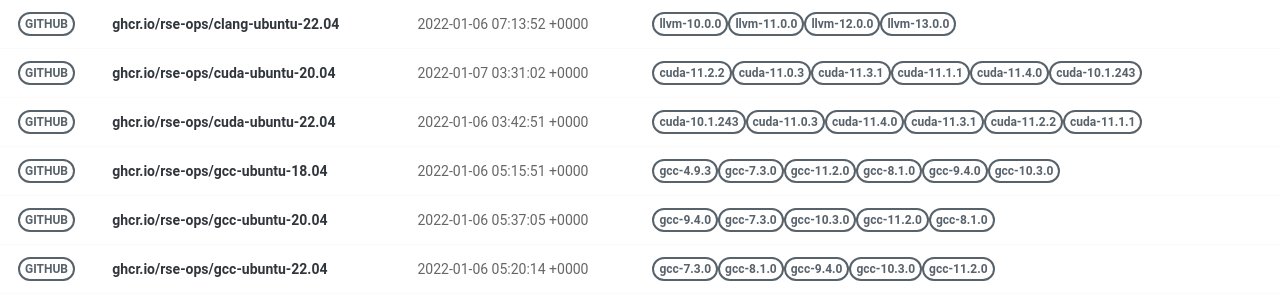
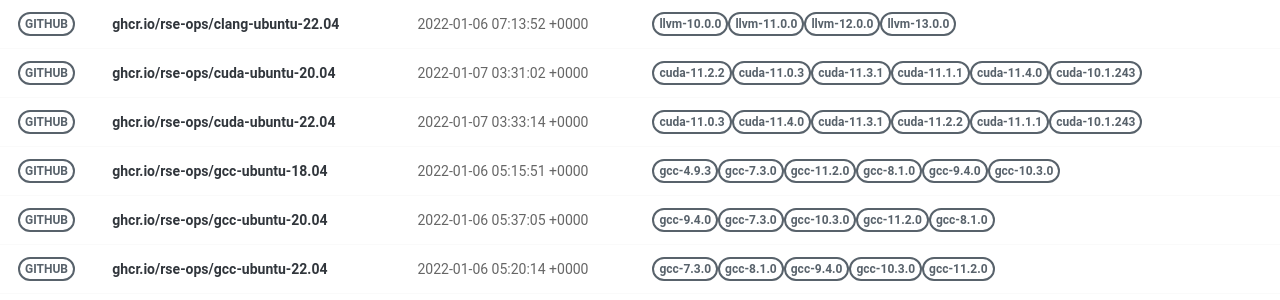
Before and after one commit to rse-ops/docker-images, a Jekyll site: the page built from pages/index.md, in a window 1280 px wide. Shown: the part 228-528 px from the top of the page. Built offline with Jekyll 4.4.1, drawn with Linux system fonts in a browser that asks for light colours; nearby versions of some CDN libraries.

Commit message:
Automated push to update library 2022-01-07

```diff
--- a/_library/ghcr.io-rse-ops-cuda-ubuntu-22.04.md
+++ b/_library/ghcr.io-rse-ops-cuda-ubuntu-22.04.md
@@ -1,14 +1,11 @@
 ---
 layout: container
 name: ghcr.io/rse-ops/cuda-ubuntu-22.04
-updated_at: 2022-01-06 03:42:51.918817
+updated_at: 2022-01-07 03:33:14.869883
 
 
 container_url: https://github.com/orgs/rse-ops/packages/container/package/cuda-ubuntu-22.04
 versions:
- - tag: cuda-10.1.243
-   dockerfile: https://github.com/rse-ops/docker-images/blob/main/ubuntu/cuda/Dockerfile
-   manifest: https://crane.ggcr.dev/manifest/ghcr.io/rse-ops/cuda-ubuntu-22.04:cuda-10.1.243
  - tag: cuda-11.0.3
    dockerfile: https://github.com/rse-ops/docker-images/blob/main/ubuntu/cuda/Dockerfile
    manifest: https://crane.ggcr.dev/manifest/ghcr.io/rse-ops/cuda-ubuntu-22.04:cuda-11.0.3
```
Also changed, not shown: other parts of _library/ghcr.io-rse-ops-cuda-ubuntu-22.04.md (+3 -0 lines).
